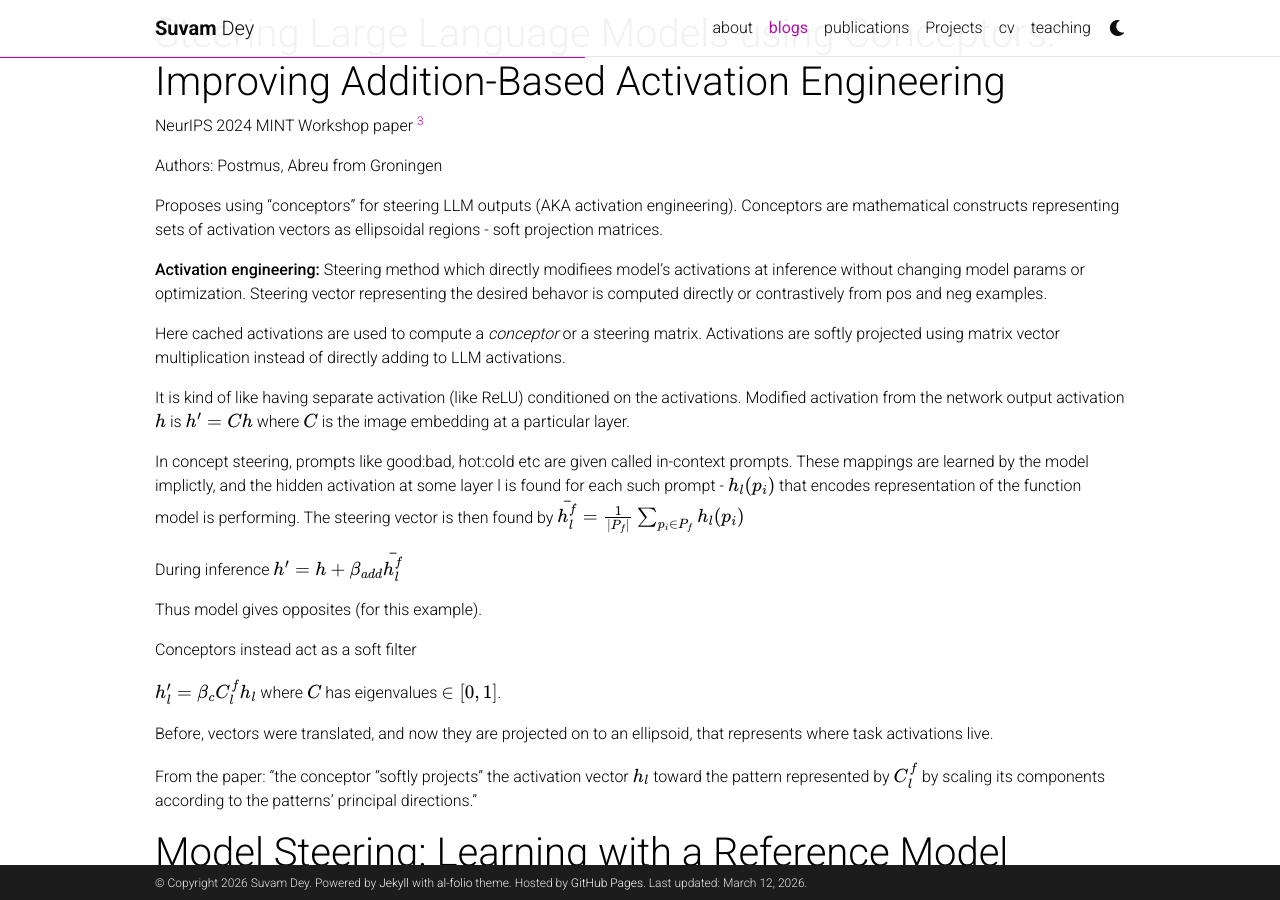
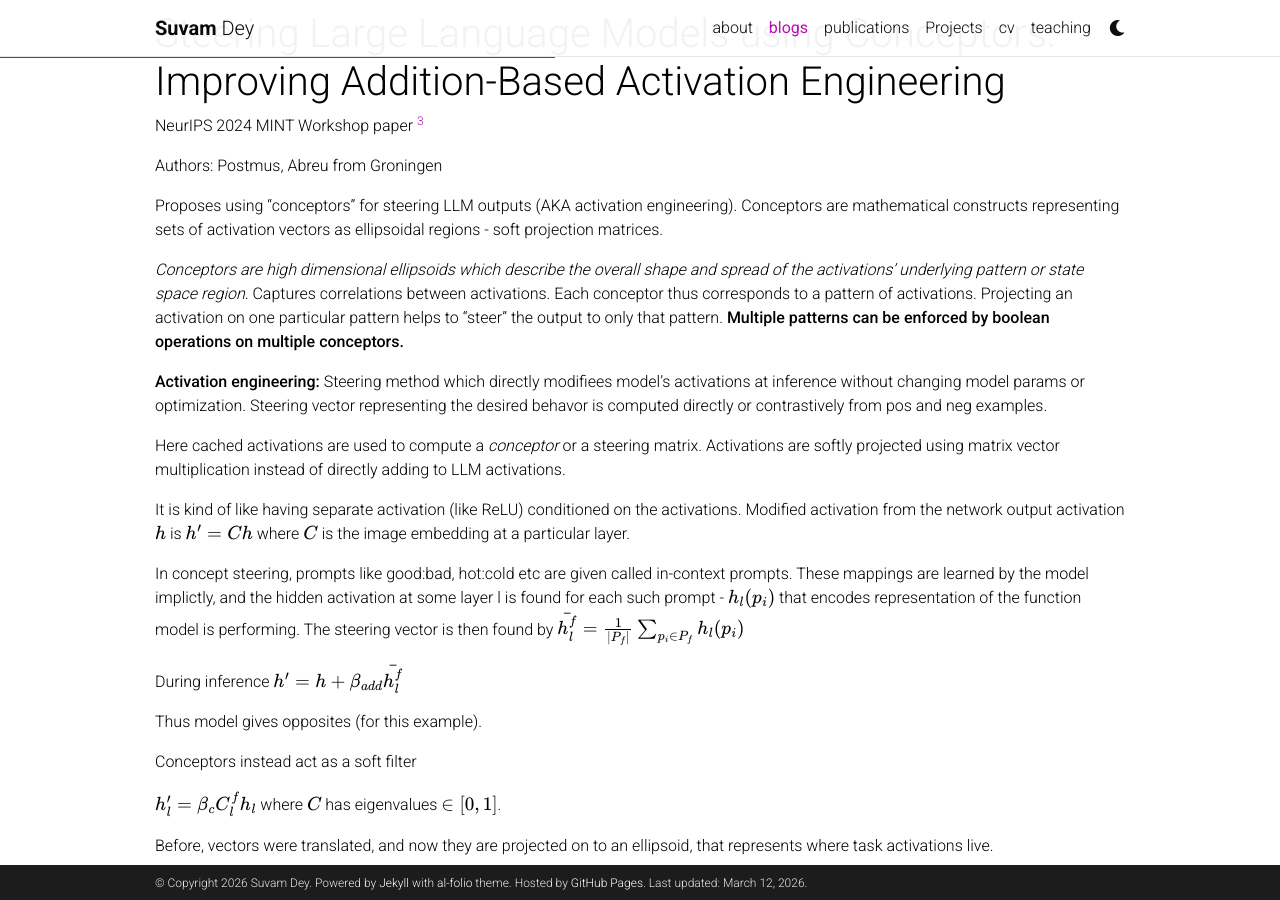
Before and after one commit to YedMavus/yedmavus.github.io, a Jekyll site: the page built from _posts/2026-03-09-recent-papers.md, in a window 1280 px wide and 900 px high, scrolled down 1472 px. Built offline with Jekyll 4.4.1, drawn with Linux system fonts in a browser that asks for light colours; comment, search, counter and statistics services are not loaded; a style sheet for code colours, icons or effects is not loaded; some of the changed text lies outside the part shown.

Commit message:
Conceptor explanation added

```diff
--- a/_posts/2026-03-09-recent-papers.md
+++ b/_posts/2026-03-09-recent-papers.md
@@ -87,6 +87,9 @@ Authors: Postmus, Abreu from Groningen
 Proposes using "conceptors" for steering LLM outputs (AKA activation engineering).
 Conceptors are mathematical constructs representing sets of activation vectors as ellipsoidal regions - soft projection matrices.
 
+
+*Conceptors are high dimensional ellipsoids which describe the overall shape and spread of the activations' underlying pattern or state space region.* Captures correlations between activations.
+Each conceptor thus corresponds to a pattern of activations. Projecting an activation on one particular pattern helps to "steer" the output to only that pattern. **Multiple patterns can be enforced by boolean operations on multiple conceptors.**
 
 **Activation engineering:** Steering method which directly modifiees model's activations at inference without changing model params or optimization. Steering vector representing the desired behavor is computed directly or contrastively from pos and neg examples.
 
@@ -178,7 +181,9 @@ For classifier alignment, a number of samples are drawn from the Gaussian models
 In other words:
 
 **Summary of process:** Take current samples from $$c \in C^t$$, obtain features using $$f_{t-1}$$ to get mean and cov $$\mu_c, \Sigma_c^{t-1}$$.
-Next using these samples train and obtain $$f_t$$
+Next using these samples train and obtain $$f_t$$, which finishes training the feature extractor. Next we need to train the classifier to ensure catastrophic forgetting doesnt occur.
+
+
 Post training, for $$c \in \bigcup_{i=1}^{t-1}C^i$$ draw s samples for each class from all prev tasks and estimate and compensate the class mean shift using $$\mu_c^t = \mu_c^{t-1} + \Delta\mu_c^{t-1\rightarrow t}$$
 
 Sample from Gaussian with $$\mu_c, \Sigma_c$$ to retrain classifiers upto task t and store the new mean and covariance.
```
